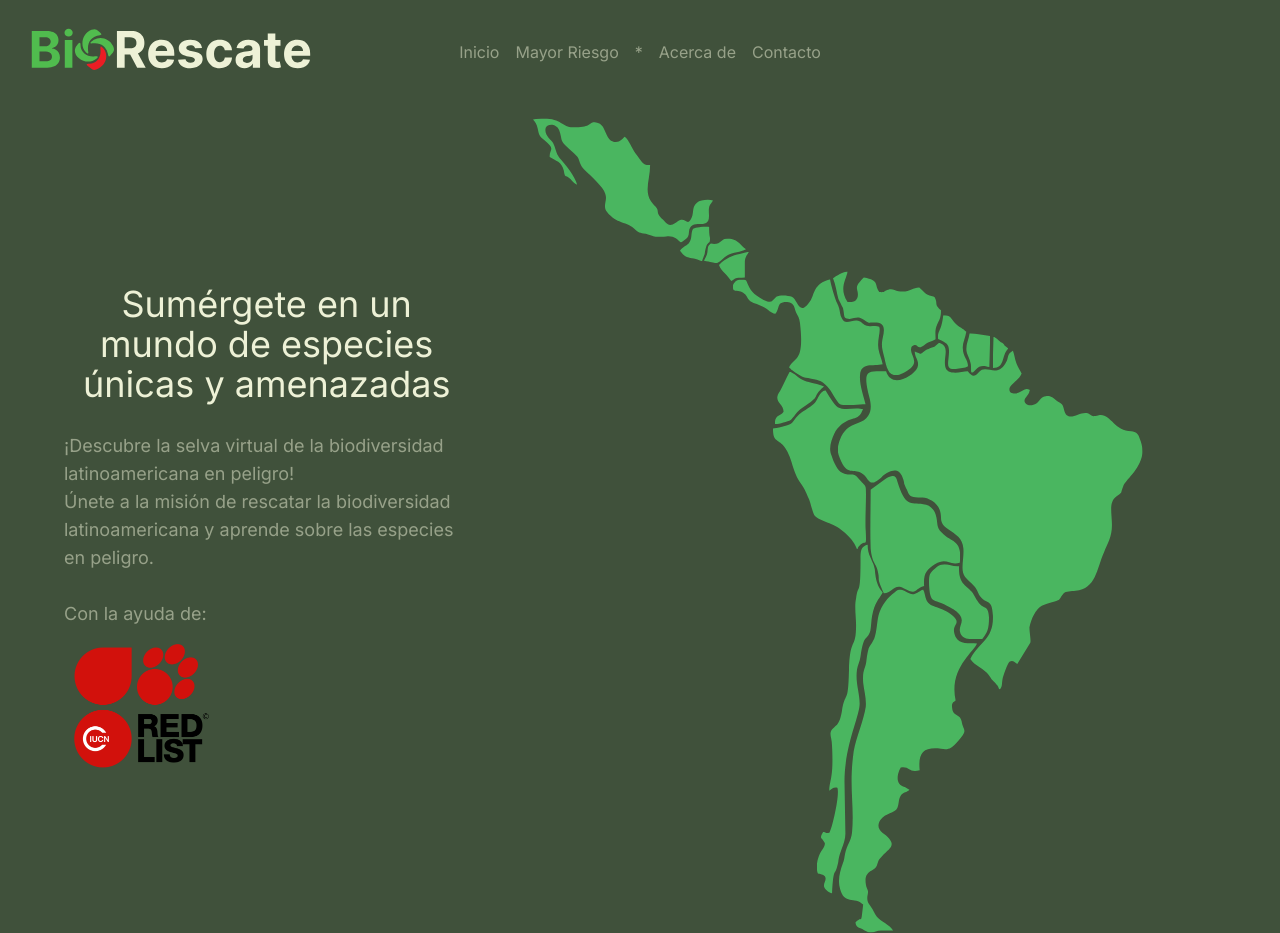
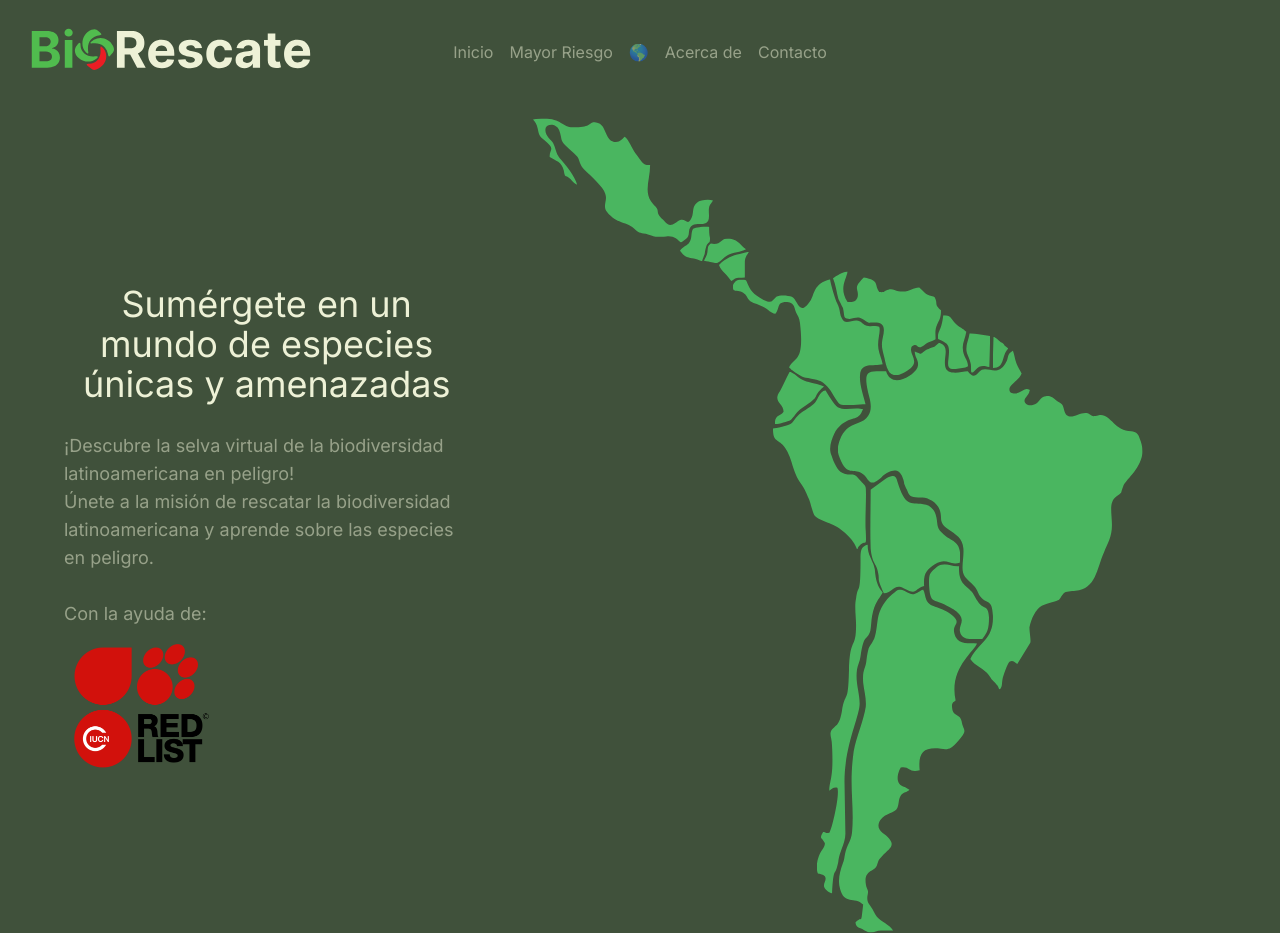
Before and after one commit to johiny/ecoRescate, a Next.js app: page / in a window 1280 px wide. Built offline with nearby package versions, Linux system fonts and the light colour scheme.

Commit message:
mejora navbar

```diff
--- a/src/components/Navbar.tsx
+++ b/src/components/Navbar.tsx
@@ -7,7 +7,7 @@ const Navbar = () => {
       <div className="flex flex-row justify-around items-center w-full md:justify-center md:gap-4">
         <span className="opacity-50 cursor-pointer hover:opacity-90">Inicio</span>
         <span className="opacity-50 cursor-pointer hover:opacity-90">Mayor Riesgo</span>
-        <span className="opacity-50 cursor-default">*</span>
+        <span className="opacity-50 cursor-default ">🌎</span>
         <span className="opacity-50 cursor-pointer hover:opacity-90">Acerca de</span>
         <span className="opacity-50 cursor-pointer hover:opacity-90">Contacto</span>
         </div>
```
